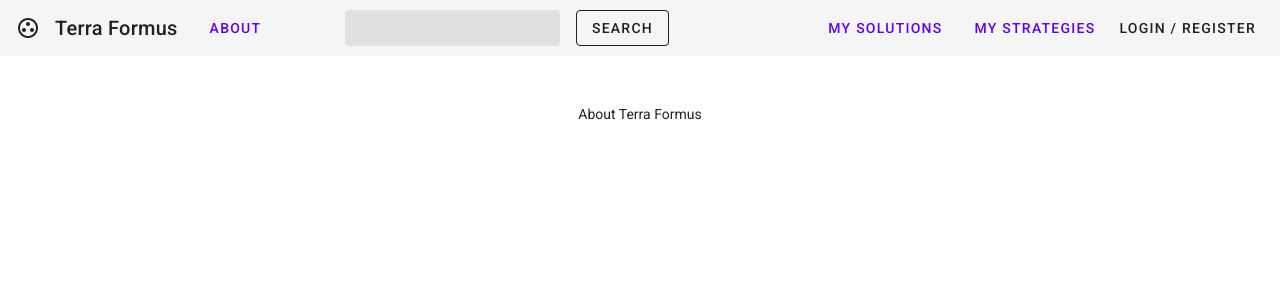
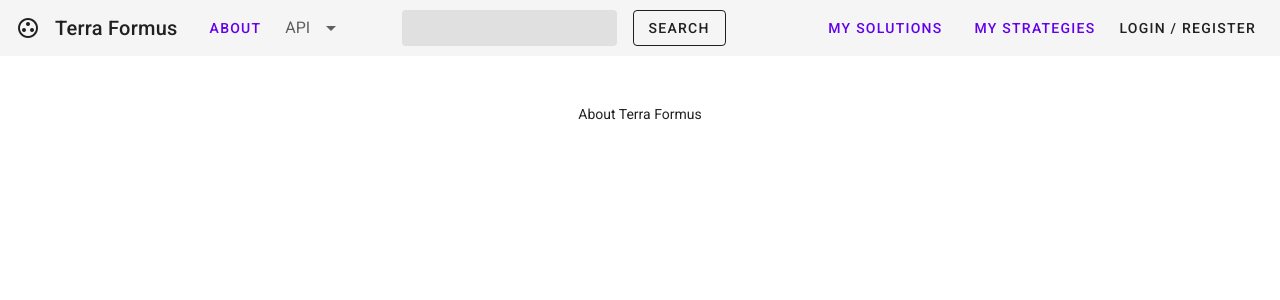
Before and after one commit to idetra/terraformus, a Django app: page /about/ in a window 1280 px wide. Shown: the top 300 px of the page. Run offline with Django 3.2, Linux system fonts and the light colour scheme; some libraries are stand-ins or nearby versions.

Commit message:
api inserted on menu

```diff
--- a/terraformus/core/templates/nav.html
+++ b/terraformus/core/templates/nav.html
@@ -11,6 +11,21 @@
 
         <a class="btn btn-flat-primary ml-2" href="{% url 'about' %}">About</a>
 
+        <div class="collapse navbar-collapse" id="navbarSupportedContent">
+            <ul class="navbar-nav mr-auto">
+                <li class="nav-item dropdown">
+                    <a class="nav-link dropdown-toggle" href="#" role="button" data-toggle="dropdown" aria-expanded="false">
+                        API
+                    </a>
+                    <div class="dropdown-menu">
+                        <a class="dropdown-item" target="_blank" href="{% url 'swagger-ui' %}">Docs</a>
+                        <a class="dropdown-item" target="_blank" href="{% url 'redoc-ui' %}">ReDoc</a>
+                        <div class="dropdown-divider"></div>
+                        <a class="dropdown-item" target="_blank" href="{% url 'solution_list' %}">Solutions</a>
+                    </div>
+                </li>
+            </ul>
+        </div>
     </div>
 
     <button class="navbar-toggler" type="button" data-toggle="collapse" data-target="#navbarSupportedContent" aria-controls="navbarSupportedContent" aria-expanded="false" aria-label="Toggle navigation">
```
Lines whose indentation alone changed are shown as unchanged.
